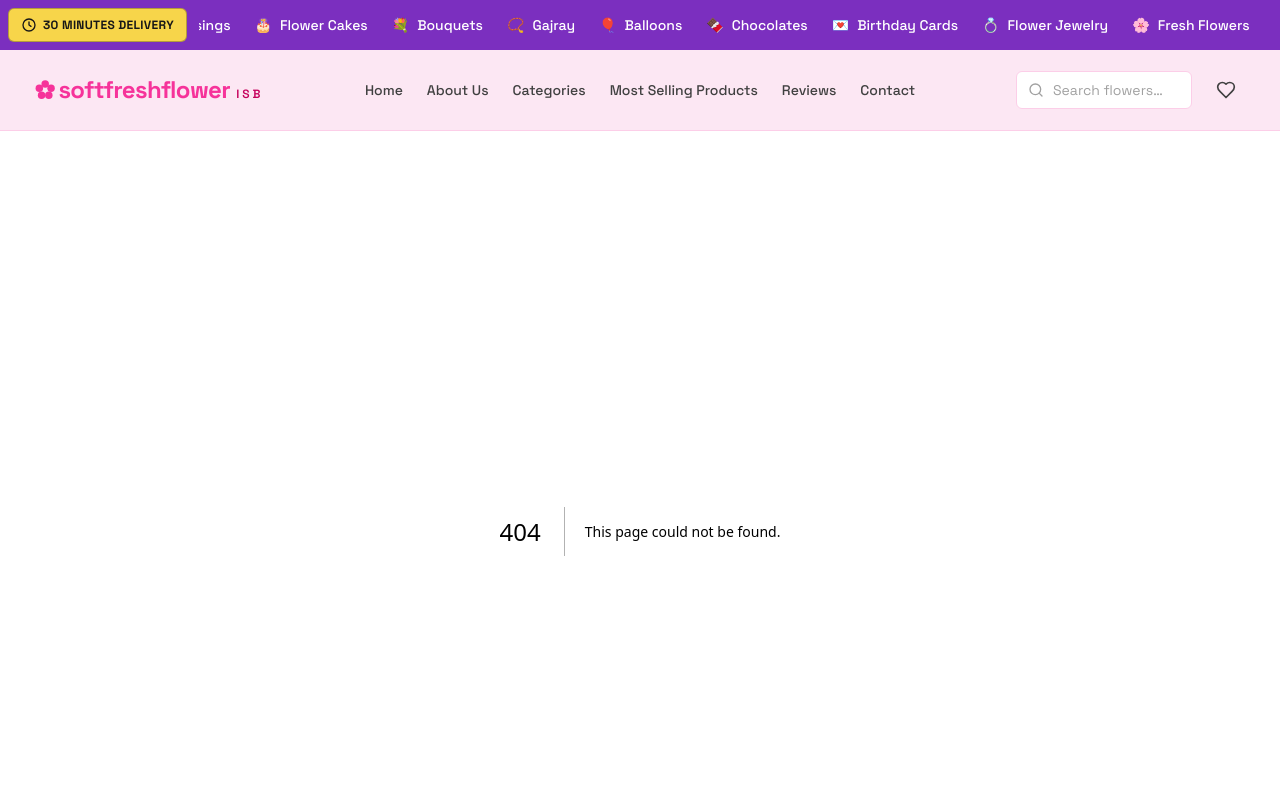
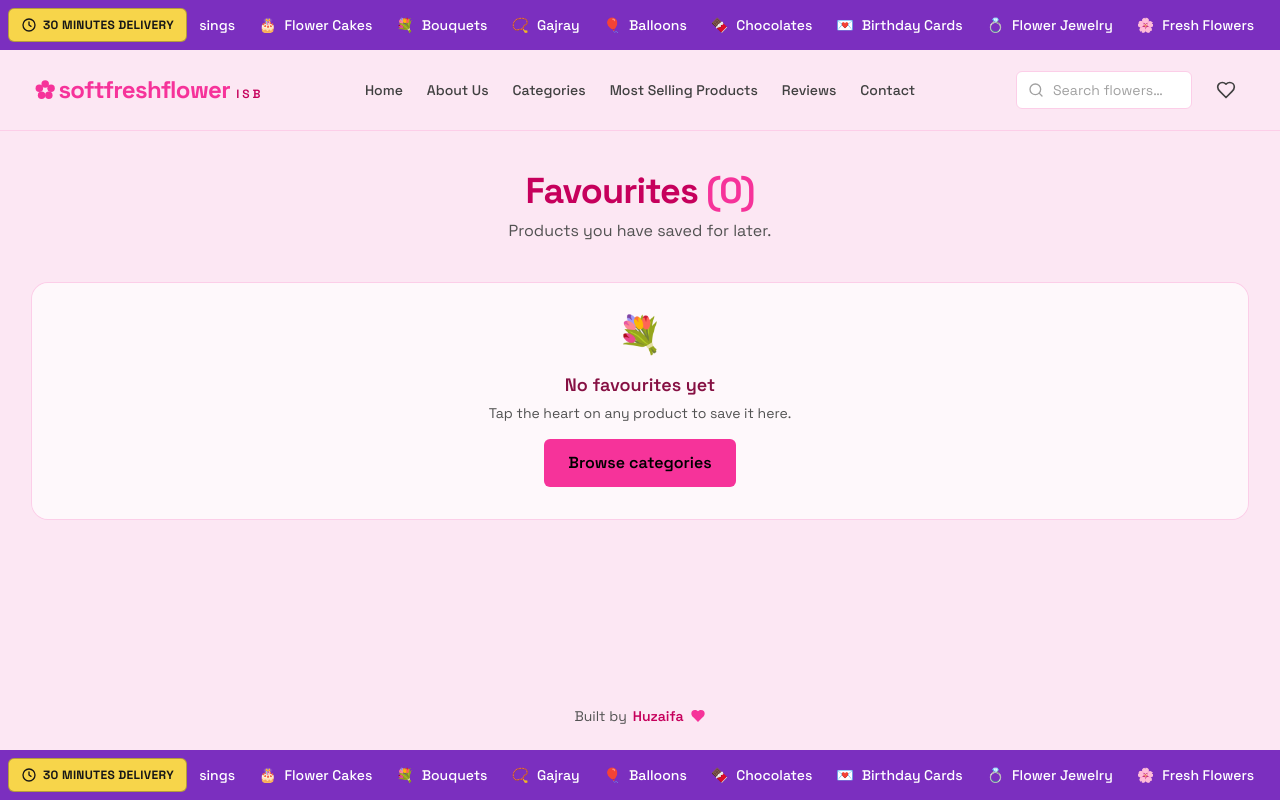
Before and after one commit to huzaifa-ameeer/softfreshflowerisb, a Next.js app: page /fav in a window 1280 px wide. Before the commit this address had no page. Shown: the top 800 px of the page. Built offline with nearby package versions, Linux system fonts and the light colour scheme.

Commit message:
feat(favourites): add favourites page
Co-authored-by: CommandCodeBot <noreply@commandcode.ai>

```diff
--- /dev/null
+++ b/app/fav/page.tsx
@@ -0,0 +1,90 @@
+"use client";
+
+import Image from "next/image";
+import Link from "next/link";
+import { useFavourites } from "@/lib/favourites-store";
+
+export default function FavouritesPage() {
+  const items = useFavourites((state) => state.items);
+  const remove = useFavourites((state) => state.remove);
+
+  return (
+    <main className="mx-auto w-full max-w-7xl flex-1 px-4 py-8 sm:px-6 sm:py-10 lg:px-8">
+      <header className="flex flex-col items-center gap-2 text-center">
+        <h1 className="text-3xl font-bold tracking-tight text-pink-700 sm:text-4xl">
+          Favourites{" "}
+          <span className="text-pink-500">({items.length})</span>
+        </h1>
+        <p className="max-w-2xl text-base text-neutral-600">
+          Products you have saved for later.
+        </p>
+      </header>
+
+      {items.length === 0 ? (
+        <div className="mt-10 flex flex-col items-center gap-4 rounded-2xl bg-white/70 p-8 text-center ring-1 ring-pink-200">
+          <span aria-hidden="true" className="text-4xl">
+            💐
+          </span>
+          <div className="flex flex-col gap-1">
+            <p className="text-lg font-semibold text-pink-900">
+              No favourites yet
+            </p>
+            <p className="text-sm text-neutral-600">
+              Tap the heart on any product to save it here.
+            </p>
+          </div>
+          <Link
+            href="/categories"
+            className="inline-flex items-center justify-center gap-2 rounded-md bg-pink-500 px-6 py-3 text-base font-semibold text-black transition-colors hover:bg-pink-600 focus-visible:outline-2 focus-visible:outline-offset-2 focus-visible:outline-pink-500"
+          >
+            Browse categories
+          </Link>
+        </div>
+      ) : (
+        <ul className="mt-8 grid grid-cols-1 gap-3 sm:grid-cols-2 lg:grid-cols-3">
+          {items.map((item) => (
+            <li
+              key={item.slug}
+              className="flex items-center gap-3 rounded-2xl bg-white/70 p-3 ring-1 ring-pink-200"
+            >
+              <span className="relative size-16 shrink-0 overflow-hidden rounded-xl bg-pink-100">
+                {item.image && (
+                  <Image
+                    src={item.image}
+                    alt={item.name}
+                    fill
+                    sizes="64px"
+                    className="object-cover"
+                  />
+                )}
+              </span>
+
+              <div className="min-w-0 flex-1">
+                <Link
+                  href={`/products/${item.slug}`}
+                  className="block truncate text-sm font-semibold text-pink-900 hover:underline"
+                >
+                  {item.name}
+                </Link>
+                <p className="truncate text-xs text-neutral-500">
+                  {item.category}
+                </p>
+                <p className="text-sm font-bold text-pink-600">
+                  Rs {item.price.toLocaleString("en-US")}
+                </p>
+              </div>
+
+              <button
+                type="button"
+                onClick={() => remove(item.slug)}
+                className="shrink-0 cursor-pointer rounded-md border border-neutral-300 px-3 py-1.5 text-xs font-semibold text-neutral-700 transition-colors hover:bg-neutral-100"
+              >
+                Remove
+              </button>
+            </li>
+          ))}
+        </ul>
+      )}
+    </main>
+  );
+}
--- a/app/favourites/page.tsx
+++ /dev/null
@@ -1,3 +0,0 @@
-export default function FavouritesPage() {
-  return <main className="flex flex-1 flex-col" />;
-}
```
